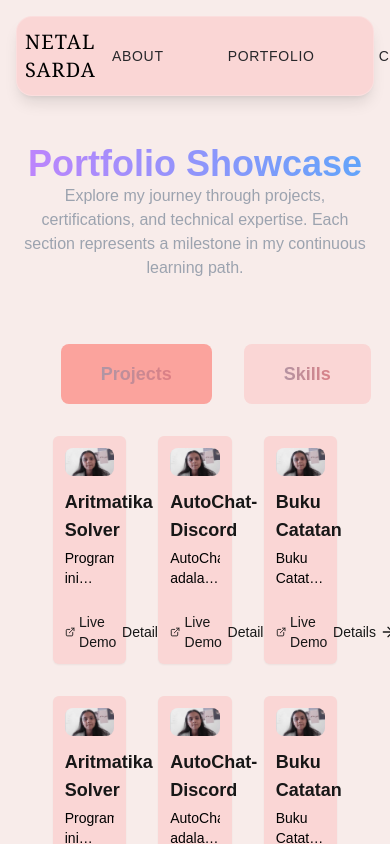
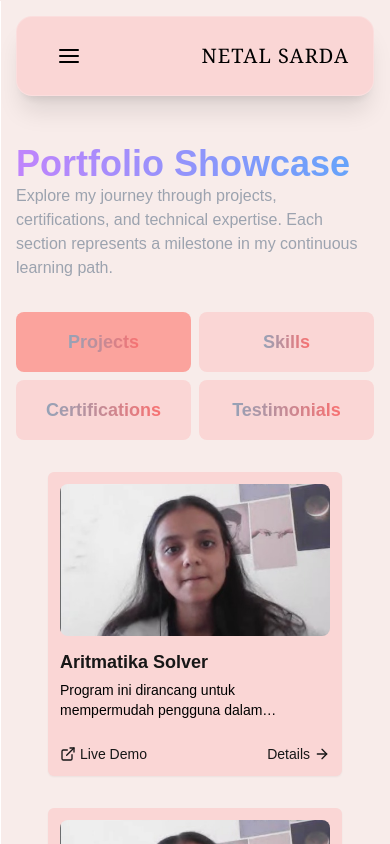
Before and after one commit to NetalSarda/my-portfolio, a Next.js app: page /portfolio in a window 390 px wide. Shown: the top 844 px of the page. Built offline with nearby package versions, Linux system fonts and the light colour scheme.

Commit message:
Done with all layoutings

```diff
--- a/src/app/portfolio/page.jsx
+++ b/src/app/portfolio/page.jsx
@@ -1,4 +1,5 @@
 "use client";
+import Footer from "@/components/Footer";
 import CertificateCards from "@/components/Portfolio/CertificateCards";
 import ProjectCards from "@/components/Portfolio/ProjectCard";
 import SkillCards from "@/components/Portfolio/SkillCards";
@@ -16,7 +17,7 @@ const page = () => {
   return (
     <>
       <div className="container mx-auto px-4 pt-4 mt-8">
-        <div className="text-center">
+        <div className="sm:text-center">
           <h1 className="text-4xl md:text-5xl font-bold bg-gradient-to-r from-purple-400 to-blue-400 bg-clip-text text-transparent">
             Portfolio Showcase
           </h1>
@@ -27,8 +28,8 @@ const page = () => {
           </p>
         </div>
       </div>
-      <div className="container mx-auto px-4 py-8 mt-8 flex justify-center items-center flex-col">
-        <div className="flex justify-evenly items-center w-3/4 gap-8 mb-4">
+      <div className="container mx-auto px-4 py-8 sm:mt-8 flex justify-center items-center flex-col">
+        <div className="sm:flex gap-2 justify-evenly items-center grid grid-cols-2 w-full sm:w-3/4 sm:gap-8 mb-4">
           {["Projects", "Skills", "Certifications", "Testimonials"].map(
             (section, index) => (
               <div
@@ -41,7 +42,7 @@ const page = () => {
               >
                 <div
                   onClick={() => setTab(index)}
-                  className="py-4 px-10 cursor-pointer text-lg font-semibold bg-gradient-to-r from-slate-400 to-red-400 bg-clip-text text-transparent hover:scale-105 transition-transform duration-300"
+                  className="py-4 sm:px-10 cursor-pointer text-lg font-semibold bg-gradient-to-r from-slate-400 to-red-400 bg-clip-text text-transparent hover:scale-105 transition-transform duration-300"
                 >
                   {section}
                 </div>
@@ -51,6 +52,7 @@ const page = () => {
         </div>
         {tabMap[tab]}
       </div>
+      <Footer/>
     </>
   );
 };
--- a/src/components/Navbar.jsx
+++ b/src/components/Navbar.jsx
@@ -3,34 +3,71 @@
 import Link from "next/link";
 import { motion } from "framer-motion";
 import { useConfig } from "@/contexts/ConfigContext";
+import { AlignJustify, Circle, ListOrdered, X } from "lucide-react";
+import { useState } from "react";
+
+const HamBurgerMenu = ({ open ,setOpen }) => {
+  return (
+    <div
+    onClick={()=>{setOpen(false)}}
+      className={`fixed -top-4 -left-4 h-screen w-screen bg-white transition-transform duration-500 ease-in-out ${
+        open ? "translate-x-0" : "-translate-x-full"
+      } sm:hidden flex flex-col items-center justify-center gap-6`}
+    >
+      <nav className="flex flex-col items-center gap-6">
+        {[
+          { href: "/about", label: "ABOUT" },
+          { href: "/portfolio", label: "PORTFOLIO" },
+          { href: "/contact", label: "CONTACT" },
+        ].map(({ href, label }) => (
+          <Link
+            key={href}
+            href={href}
+            className="text-zinc-800 text-lg uppercase font-semibold tracking-wider relative group px-6 py-2 rounded-lg transition-all duration-300"
+          >
+            <span className="relative z-10">{label}</span>
+            <motion.div
+              className="absolute inset-0 -z-0 rounded-lg bg-white/0 group-hover:bg-white/30 transition-all duration-300"
+              layoutId={`highlight-${label}`}
+            />
+            <motion.span
+              className="absolute -bottom-1 left-0 w-0 h-[2px] bg-zinc-800/50 group-hover:w-full transition-all duration-300"
+              whileHover={{ width: "100%" }}
+            />
+          </Link>
+        ))}
+      </nav>
+    </div>
+  );
+};
 
 export default function Navbar() {
+  const config = useConfig();
 
-  const config = useConfig()
+  const [open, setOpen] = useState(false);
 
-  if(config.clicked) return null
-
+  if (config.clicked) return null;
 
   return (
     <motion.div
       initial={{ opacity: 0, y: -20 }}
       animate={{ opacity: 1, y: 0 }}
       transition={{ duration: 0.5 }}
-      className={`lg:absolute top-0 w-full h-24 px-4 md:px-4 z-50 pt-4`}
+      className={`lg:absolute flex justify-between top-0 w-full h-24 px-4 md:px-4 z-50 pt-4`}
     >
-      <div className="bg-[var(--nav-bg)] backdrop-blur-sm h-full w-full flex items-center justify-between px-2 md:px-12 rounded-2xl shadow-lg border border-white/20 transition-all duration-300 hover:shadow-xl">
+      <div className="bg-[var(--nav-bg)] flex-row-reverse sm:flex-row backdrop-blur-sm h-full w-full flex items-center justify-between px-2 md:px-12 rounded-2xl shadow-lg border border-white/20 transition-all duration-300 hover:shadow-xl">
         <Link
           href="/"
           className="text-xl font-light tracking-wider hover:opacity-70 transition-all duration-300 relative group"
         >
-          <span className="relative z-10 font-serif">NETAL SARDA</span>
+          <span className="relative px-4 z-10 font-serif">NETAL SARDA</span>
           <motion.div
             className="absolute inset-0 -z-0 rounded-lg bg-white/0 group-hover:bg-white/20 transition-all duration-300"
             layoutId="highlight"
           />
         </Link>
 
-        <nav className="flex items-center gap-8 md:gap-12">
+        <nav className="hidden sm:flex items-center gap-8 md:gap-12">
           {[
             { href: "/about", label: "ABOUT" },
             { href: "/portfolio", label: "PORTFOLIO" },
@@ -53,6 +90,14 @@ export default function Navbar() {
             </Link>
           ))}
         </nav>
+        <div
+          className="flex-1 sm:hidden flex z-40 px-8"
+          onClick={() => setOpen(!open)}
+        >
+          {open ? <X /> : <AlignJustify />}
+        </div>
+
+        <HamBurgerMenu open={open} setOpen={setOpen} />
       </div>
     </motion.div>
   );
--- a/src/components/Portfolio/CertificateCards.jsx
+++ b/src/components/Portfolio/CertificateCards.jsx
@@ -64,7 +64,7 @@ export default function CertificateCards() {
       {projects.map((project, index) => (
         <Card
           key={index}
-          className="bg-[var(--card-bg)] max-w-[25%]"
+          className="bg-[var(--card-bg)] w-full sm:max-w-[25%]"
         >
           <div className="p-3 space-y-3">
             <div className="relative aspect-[16/9] rounded-lg overflow-hidden">
@@ -79,9 +79,7 @@ export default function CertificateCards() {
               <h3 className="text-lg font-semibold text-[var(--foreground)]">
                 {project.title}
               </h3>
-              <p className="text-sm text-[var(--text-color)] line-clamp-2">
-                {project.description}
-              </p>
+
             </div>
             <div className="flex items-center justify-between pt-3">
               <Link
--- a/src/components/Portfolio/ProjectCard.jsx
+++ b/src/components/Portfolio/ProjectCard.jsx
@@ -64,7 +64,7 @@ export default function ProjectCards() {
       {projects.map((project, index) => (
         <Card
           key={index}
-          className="bg-[var(--card-bg)] max-w-[25%]"
+          className="bg-[var(--card-bg)] sm:max-w-[25%]"
         >
           <div className="p-3 space-y-3">
             <div className="relative aspect-[16/9] rounded-lg overflow-hidden">
--- a/src/components/Portfolio/SkillCards.jsx
+++ b/src/components/Portfolio/SkillCards.jsx
@@ -102,11 +102,11 @@ export function Card({ className, children, ...props }) {
 
 export default function CertificateCards() {
   return (
-    <div className="flex flex-wrap w-3/4 justify-left gap-8 p-4 px-8">
+    <div className="sm:flex grid grid-cols-2 flex-wrap w-3/4 justify-left sm:gap-8 sm:p-4 sm:px-8 gap-2 mt-4">
       {projects.map((project, index) => (
         <Card
           key={index}
-          className="bg-[var(--card-bg)] max-w-[25%] w-1/12 aspect-square"
+          className="bg-[var(--card-bg)] w-full sm:w-1/12 aspect-square"
         >
           <div className="p-3 space-y-3">
 
```
